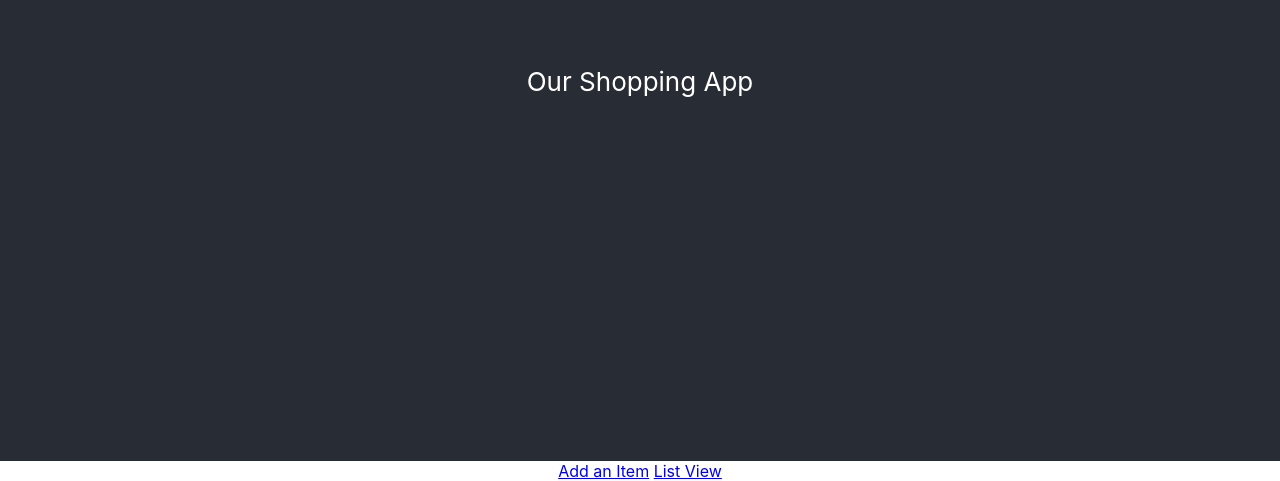
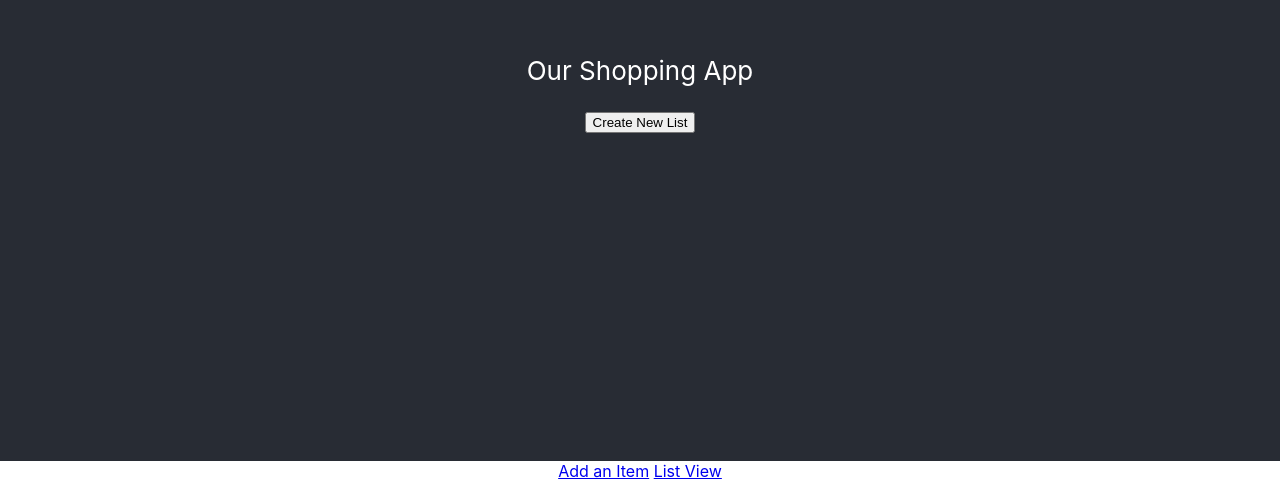
Before and after one commit to the-collab-lab/tcl-36-smart-shopping-list, a React (Create React App) app: page / in a window 1280 px wide. Shown: the part 319-800 px from the top of the page. Built offline with nearby package versions, Linux system fonts and the light colour scheme.

Commit message:
add getToken package, create button for new lists and redirect to list view

```diff
--- a/package.json
+++ b/package.json
@@ -3,7 +3,7 @@
   "version": "0.1.0",
   "private": true,
   "dependencies": {
-    "@the-collab-lab/shopping-list-utils": "^1.0.1",
+    "@the-collab-lab/shopping-list-utils": "^1.0.3",
     "firebase": "^9.6.2",
     "react": "^17.0.1",
     "react-dom": "^17.0.1",
--- a/src/components/Home.jsx
+++ b/src/components/Home.jsx
@@ -1,10 +1,38 @@
-import React from 'react';
+import React, { useEffect } from 'react';
+import { useNavigate } from 'react-router-dom';
+
+import { collection, addDoc } from 'firebase/firestore';
+import { db } from '../lib/firebase';
+
+import { getToken } from '@the-collab-lab/shopping-list-utils';
 
 function Home() {
+  const navigate = useNavigate();
+
+  useEffect(() => {
+    const checkToken = localStorage.getItem('list-token');
+    if (checkToken) navigate('/listView');
+  });
+
+  const handleNewList = async () => {
+    const token = getToken();
+    localStorage.setItem('list-token', token);
+    try {
+      const docRef = await addDoc(collection(db, 'token'), {
+        token,
+      });
+      navigate('/listView');
+      console.log('Document written with ID: ', docRef.id);
+    } catch (e) {
+      console.error('Error adding document: ', e);
+    }
+  };
+
   return (
     <div className="App">
       <header className="App-header">
         <p>Our Shopping App</p>
+        <button onClick={() => handleNewList()}>Create New List</button>
       </header>
     </div>
   );
```
Also changed, not shown: 1 other file (tests, documents, lock files or other folders).
